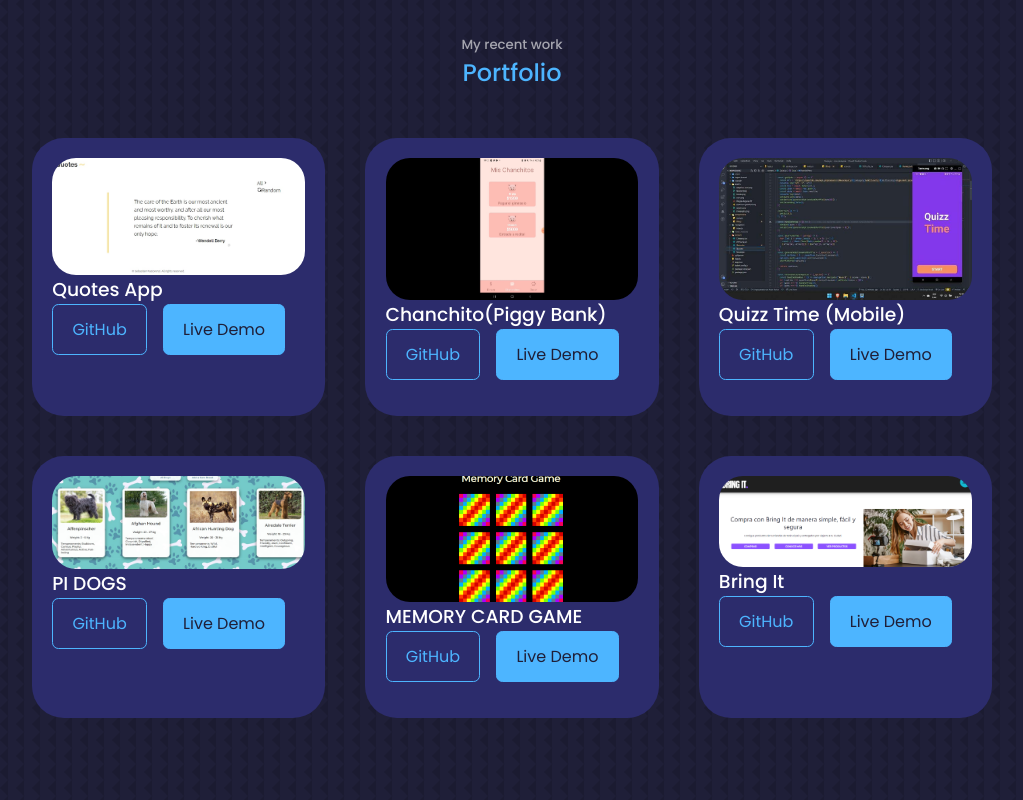
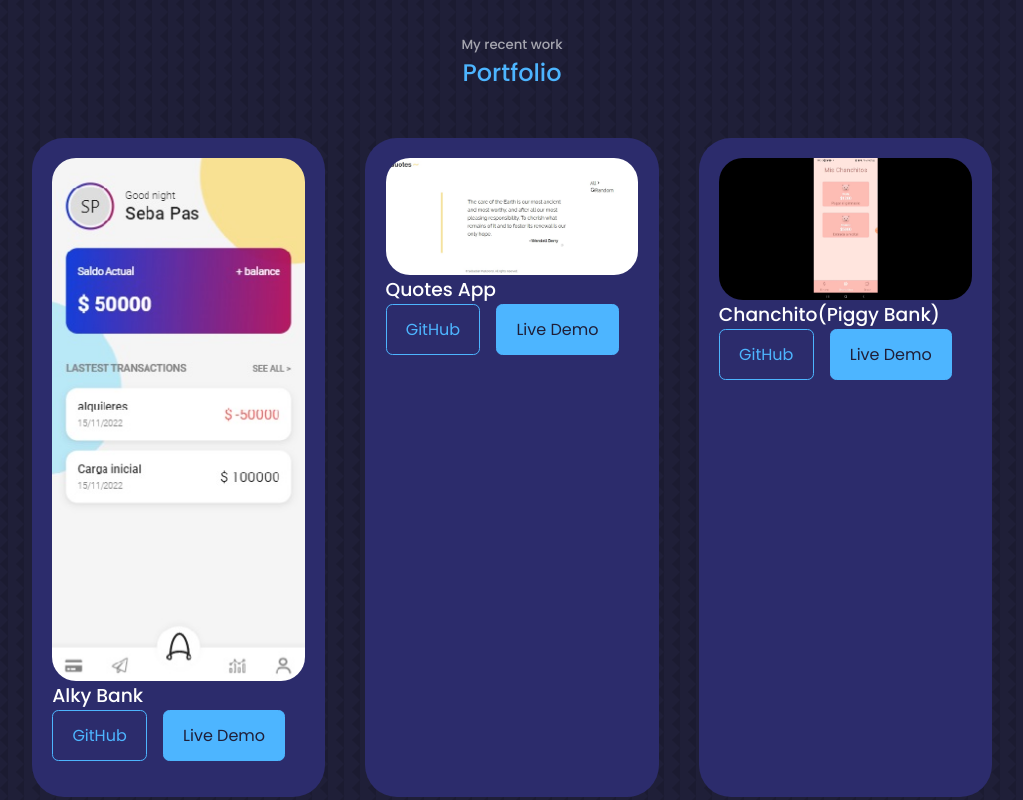
Before and after one commit to seba-pas/portfolio-react, a React (Create React App) app: page / in a window 1280 px wide. Shown: the part 2900-3700 px from the top of the page, without its empty margins (128-1151 px from the left). Built offline with nearby package versions, Linux system fonts and the light colour scheme.

Commit message:
Update Portfolio.jsx

```diff
--- a/src/components/Portfolio/Portfolio.jsx
+++ b/src/components/Portfolio/Portfolio.jsx
@@ -6,9 +6,19 @@ import IMG3 from "../../assets/portfolio3.png";
 import IMG4 from "../../assets/quotes.jpg";
 import NATIVE from '../../assets/IMG_20220904_151852_081.jpg'
 import CHANCHI from '../../assets/chanchi.jpg'
+import WALLET from '../../assets/alkbank.jpg'
+
 
 const Portfolio = () => {
   const data = [
+      {
+      id: 11,
+      image: WALLET,
+      title: "Alky Bank",
+      github: "https://github.com/seba-pas/Skill-Up-React-Alkemy",
+      demo: "https://www.youtube.com/watch?v=3RlsP3eYUp4",
+
+    },
     {
       id: 1,
       image: IMG4,
```
